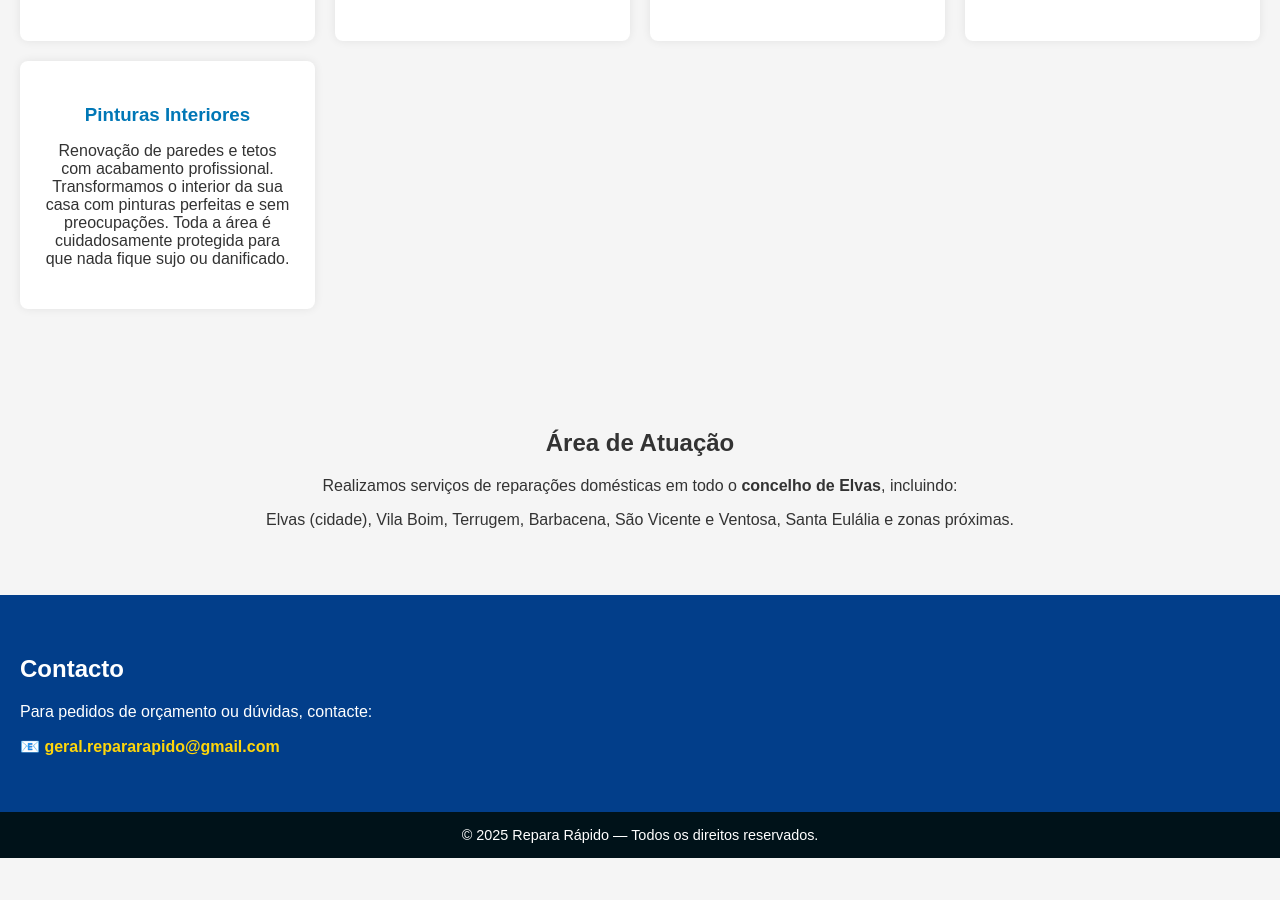
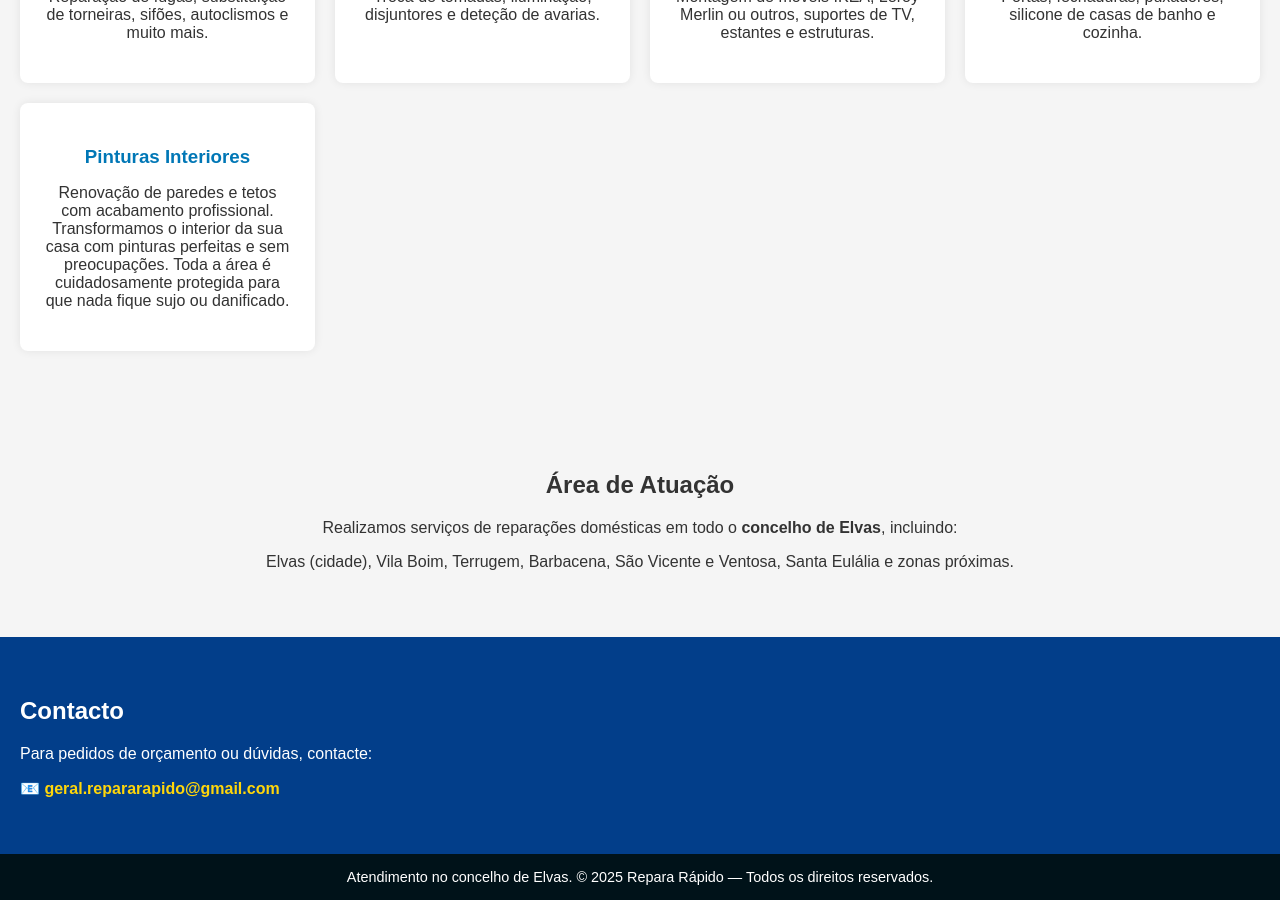
Before and after one commit to repararapido/repararapido.github.io, a Jekyll site: the page built from README.md, in a window 1280 px wide and 900 px high, scrolled down 864 px. Built offline with Jekyll 4.4.1, drawn with Linux system fonts in a browser that asks for light colours; our own code applies the rules of GitHub Pages for plain Markdown files; before the commit the page ends 1722 px from its top, so only the background shows below that; some of the changed text lies outside the part shown.

Commit message:
Update default.html

```diff
--- a/_layouts/default.html
+++ b/_layouts/default.html
@@ -108,7 +108,7 @@
     <!-- Serviços -->
     <section class="section">
         <h2>Serviços Prestados</h2>
-
+        <h3>Intervimos rapidamente em qualquer freguesia de Elvas.</h3>
         <div class="services">
             <div class="service-box">
                 <h3>Canalizações</h3>
@@ -151,6 +151,7 @@
 
 
     <footer>
+        Atendimento no concelho de Elvas.
         © 2025 Repara Rápido — Todos os direitos reservados.
     </footer>
 
```
